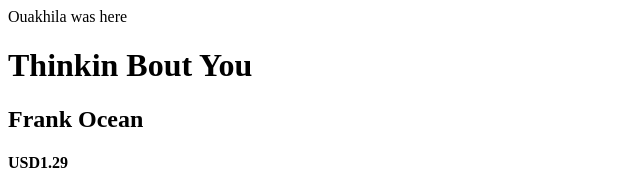
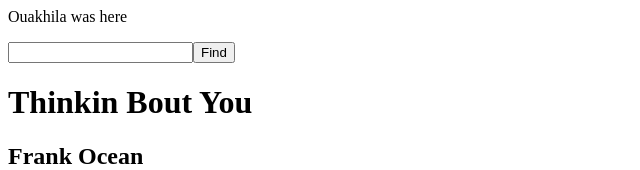
Before and after one commit to black-codher-bootcamp-2022-daly/unit-04-react-assessment-Ouakhila, a React (Create React App) app: page / in a window 1280 px wide. Shown: the top 170 px of the page, without its empty margins (0-640 px from the left). Built offline with nearby package versions, Linux system fonts and the light colour scheme.

Commit message:
search added but URL link not working

```diff
--- a/src/App.js
+++ b/src/App.js
@@ -4,15 +4,39 @@ import data from "./models/example-data.json";
 import Product from "./components/Product";
 import ProductList from "./components/ProductList";
 import { useState } from "react";
-
-//trackName, artistName, trackPrice, currency, trackViewUrl
+import { Search } from "./components/Search";
 
 function App() {
   const [products, setProducts] = useState(data);
+  const [basket, setBasket] = useState([]);
+  const [keyword, setKeyword] = useState("");
+
+  function addProduct(id) {
+    const productToAdd = basket;
+    productToAdd.push(id);
+    setBasket(productToAdd);
+    // setCounter(count + 1);
+    console.log({ productToAdd, basket });
+  }
+
+  async function findProducts(value) {
+    const url = `> curl https://itunes.apple.com/search?q=${value}term=orange&limit=30&explicit=no`;
+
+    const results = await fetch(url).then((res) => res.json());
+    if (!results.error) {
+      setProducts(results.items);
+    }
+  }
+
   return (
     <div className="App">
       Ouakhila was here
       <ProductList>
+        <Search
+          keyword={keyword}
+          setKeyword={setKeyword}
+          findProducts={findProducts}
+        ></Search>
         {products.map((item) => (
           <Product
             key={item.id}
@@ -21,6 +45,7 @@ function App() {
             currency={item.currency}
             trackPrice={item.trackPrice}
             artworkUrl30={item.artworkUrl30}
+            onClick={() => addProduct(item)}
           ></Product>
         ))}
       </ProductList>
--- a/src/components/Product.js
+++ b/src/components/Product.js
@@ -2,7 +2,7 @@ function Product(props) {
   const { trackName, artistName, trackPrice, currency, artworkUrl30 } = props;
 
   return (
-    <div className="Book-div">
+    <div className="Product-div">
       <div>
         <h1>{trackName}</h1>
         <h2>{artistName}</h2>
@@ -11,7 +11,6 @@ function Product(props) {
           {trackPrice}
         </h4>
       </div>
-
       <img src={artworkUrl30} alt={trackName} />
 
       <button onClick={() => props.onClick(props.id)}>
@@ -22,16 +21,3 @@ function Product(props) {
 }
 
 export default Product;
-
-// const BookList = (props) => {
-//   console.log(props.books)
-//   return (
-
-//     <main>
-//       <h2>Book List</h2>
-//       {props.books.map((item) => (<Book title={item.volumeInfo.title} subtitle={item.volumeInfo.subtitle} authors={item.volumeInfo.authors} selflink={item.selfLink}></Book>))}
-//     </main>
-
-//   );
-
-// }
--- a/src/components/Search.js
+++ b/src/components/Search.js
@@ -0,0 +1,33 @@
+import React from "react";
+//import PropTypes from "prop-types";
+
+export const Search = (props) => {
+  const { keyword, setKeyword, findProducts } = props;
+
+  function handleChange(e) {
+    setKeyword(e.target.value);
+    console.log(e);
+  }
+
+  function onSubmit(event) {
+    event.preventDefault();
+    findProducts(keyword);
+  }
+  return (
+    <form className="Search">
+      <p style={{ color: "black" }}>
+        <em>{keyword && "Keywords Typed: " + keyword}</em>
+      </p>
+      <input
+        className="Text-input"
+        type="text"
+        value={keyword}
+        onChange={handleChange}
+      />
+
+      <button className="Button-submit" type="submit" onClick={onSubmit}>
+        Find
+      </button>
+    </form>
+  );
+};
```
